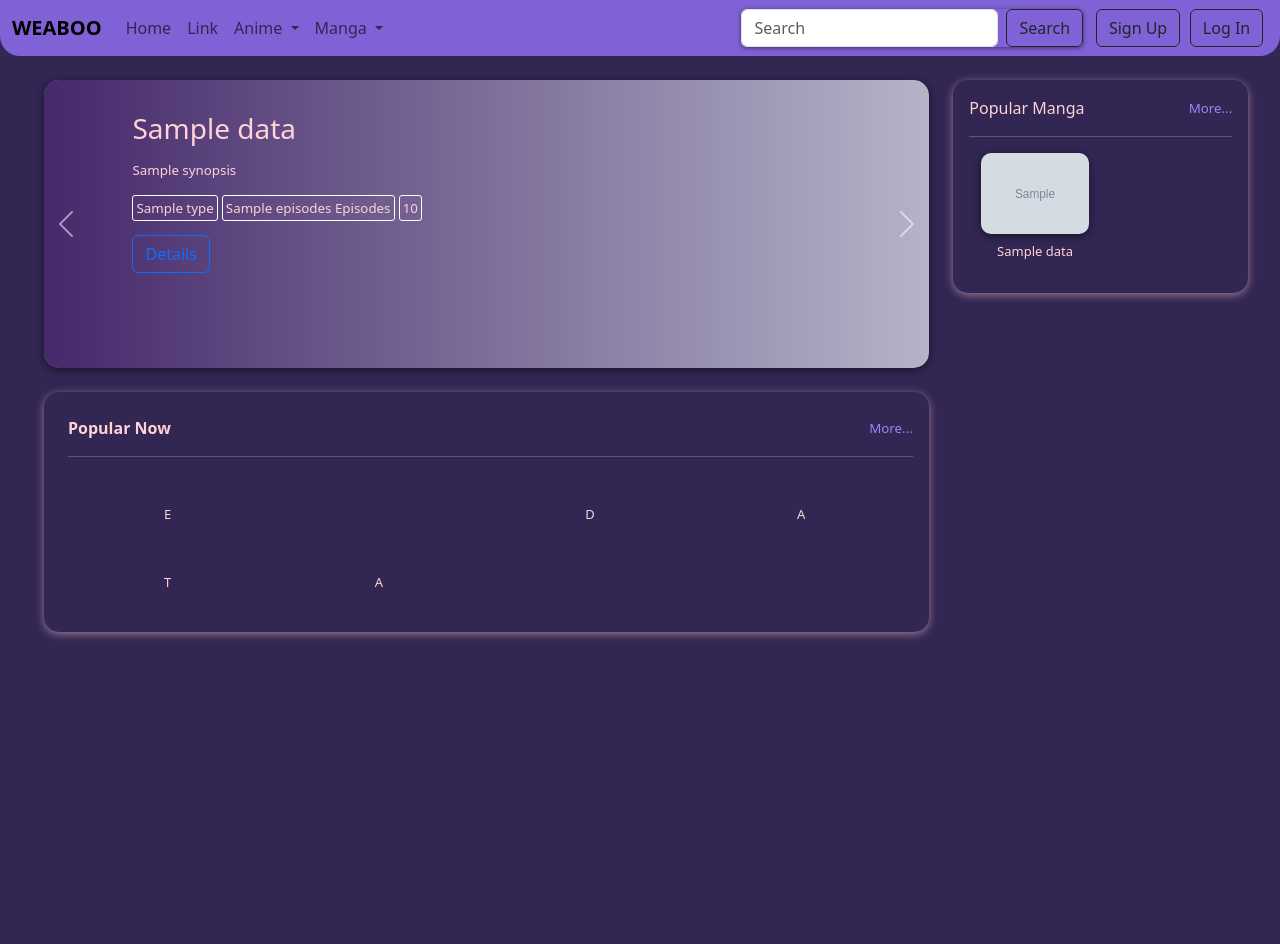
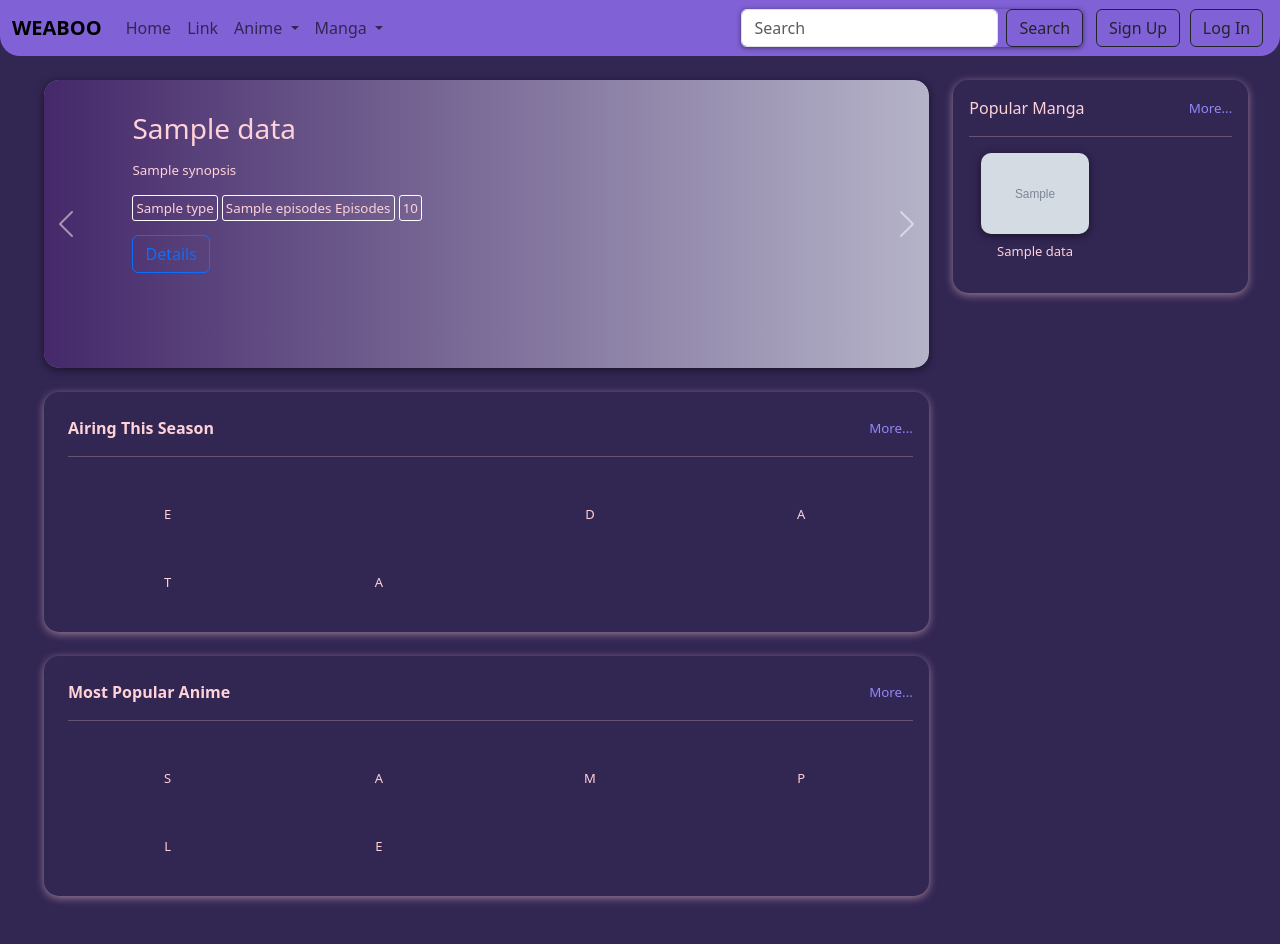
Before and after one commit to aarzoo8810/Weaboo, a Django app: page / in a window 1280 px wide. Before the commit the page ends 639 px from the top, so only its background shows below. Run offline with Django 4.2, Linux system fonts and the light colour scheme; tables that the repository leaves empty hold one stand-in row (values such as "Sample post"); grey boxes marked "Sample" are stand-in pictures; a database or web service that is not in the repository returns one stand-in record (values such as "Sample title"); data that the repository does not hold is empty.

Commit message:
add popular page

```diff
--- a/weaboo/info/templates/info/index.html
+++ b/weaboo/info/templates/info/index.html
@@ -64,8 +64,30 @@
               <span class="visually-hidden">Next</span>
             </button>
           </div>
+
           <div class='popular-now'>
-            <span class="popular-now-header"><span>Popular Now</span> <a href="{% url 'current-seasonal-anime' %}">More...</a></span>
+            <span class="popular-now-header"><span>Airing This Season</span> <a href="{% url 'current-seasonal-anime' %}">More...</a></span>
+            <hr>
+            <div class="popular-now-body">
+              <div class="row">
+                {% for show in seasonal_popular_shows %}
+                  <div class="col-xxl-2 col-xl-3 col-md-3 col-sm-4 col-6 show-card">
+                    <a href="{% url 'anime-details' show.mal_id %}" class="show-item">
+                      <img src="{{show.images.webp.image_url}}" alt="" class="show-img img-fluid">
+                      {% if show.title_english %}
+                        <p>{{show.title_english}}</p>
+                      {% else %}
+                        <p>{{show.title}}</p>
+                      {% endif %}
+                    </a>
+                  </div>
+                {% endfor %}
+              </div>
+            </div>
+          </div>
+
+          <div class='popular-now'>
+            <span class="popular-now-header"><span>Most Popular Anime</span> <a href="{% url 'popular' %}">More...</a></span>
             <hr>
             <div class="popular-now-body">
               <div class="row">
--- a/weaboo/info/urls.py
+++ b/weaboo/info/urls.py
@@ -3,6 +3,7 @@
 
 urlpatterns = [
     path("", views.index, name='index'),
+    path("anime/popular", views.popular_shows_view, name="popular"),
     path("anime/seasonal", views.current_seasonal_anime, name="current-seasonal-anime"),
     path("anime/seasonal/<int:year>/<str:season>", views.seasonal_anime, name="seasonal-anime"),
     path("anime/<int:mal_anime_id>", views.anime_detail_view, name='anime-details'),
--- a/weaboo/info/views.py
+++ b/weaboo/info/views.py
@@ -13,12 +13,21 @@
 def index(request):
     # get list of current anime
     season_list = get_season(limit=11)["data"]
+    popular_shows = browse_anime(order_by="popularity", min_score=0.1)["data"]
     popular_manga_list = get_top_manga(limit=10)
     return render(request, "info/index.html", {"first_show": season_list[0],
                                                "shows": season_list[1:5],
-                                               "popular_shows": season_list[5:],
+                                               "seasonal_popular_shows": season_list[5:],
+                                               "popular_shows": popular_shows[:6],
                                                "popular_manga": popular_manga_list,
                                                })
+
+
+def popular_shows_view(request):
+    popular_shows = browse_anime(order_by="popularity", min_score=0.1)["data"]
+    return render(request, "info/browse_anime.html", {
+        "shows": popular_shows,
+    })
 
 
 def anime_detail_view(request, mal_anime_id):
@@ -253,7 +262,5 @@
         "end_date": end_date,
     }
     response = requests.get(endpoint, params=params)
-    print(response.url)
-    print(response)
 
-    return response.json()["data"]
+    return response.json()
--- a/weaboo/templates/base.html
+++ b/weaboo/templates/base.html
@@ -33,7 +33,7 @@
                 <ul class="dropdown-menu">
                   <li><a class="dropdown-item" href="{% url 'browse-anime' %}">Browse</a></li>
                   <li><a class="dropdown-item" href="#">Top</a></li>
-                  <li><a class="dropdown-item" href="#">Popular</a></li>
+                  <li><a class="dropdown-item" href="{% url 'popular' %}">Popular</a></li>
                   {% comment %} <li><hr class="dropdown-divider"></li>
                   <li><a class="dropdown-item" href="#">Something else here</a></li> {% endcomment %}
                 </ul>
```
